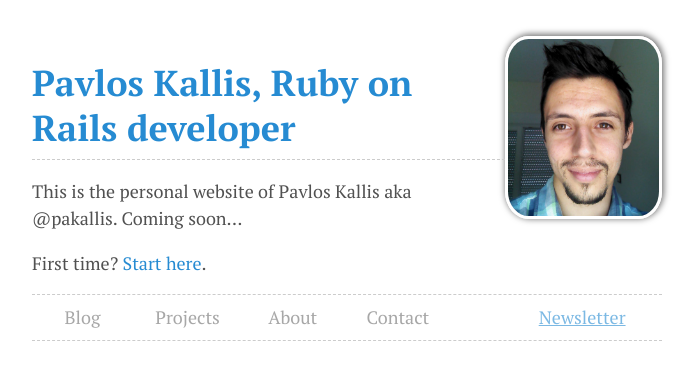
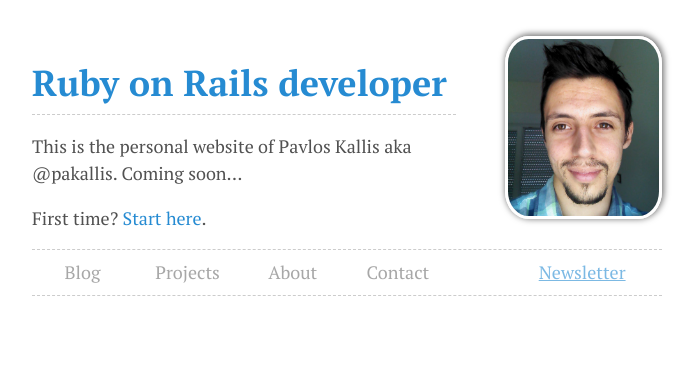
Before and after one commit to pakallis/pakallis.github.io, a Jekyll site: the page built from index.html, in a window 1280 px wide. Shown: the top 380 px of the page, without its empty margins (293-992 px from the left). Built offline with Jekyll 4.4.1, drawn with Linux system fonts in a browser that asks for light colours.

Commit message:
Update tagline

```diff
--- a/_includes/content/home-intro.md
+++ b/_includes/content/home-intro.md
@@ -1,5 +1,5 @@
 
-# [Pavlos Kallis, Ruby on Rails developer](/)
+# [Ruby on Rails developer](/)
 
 This is the personal website of Pavlos Kallis aka @pakallis. Coming soon...
 
```
